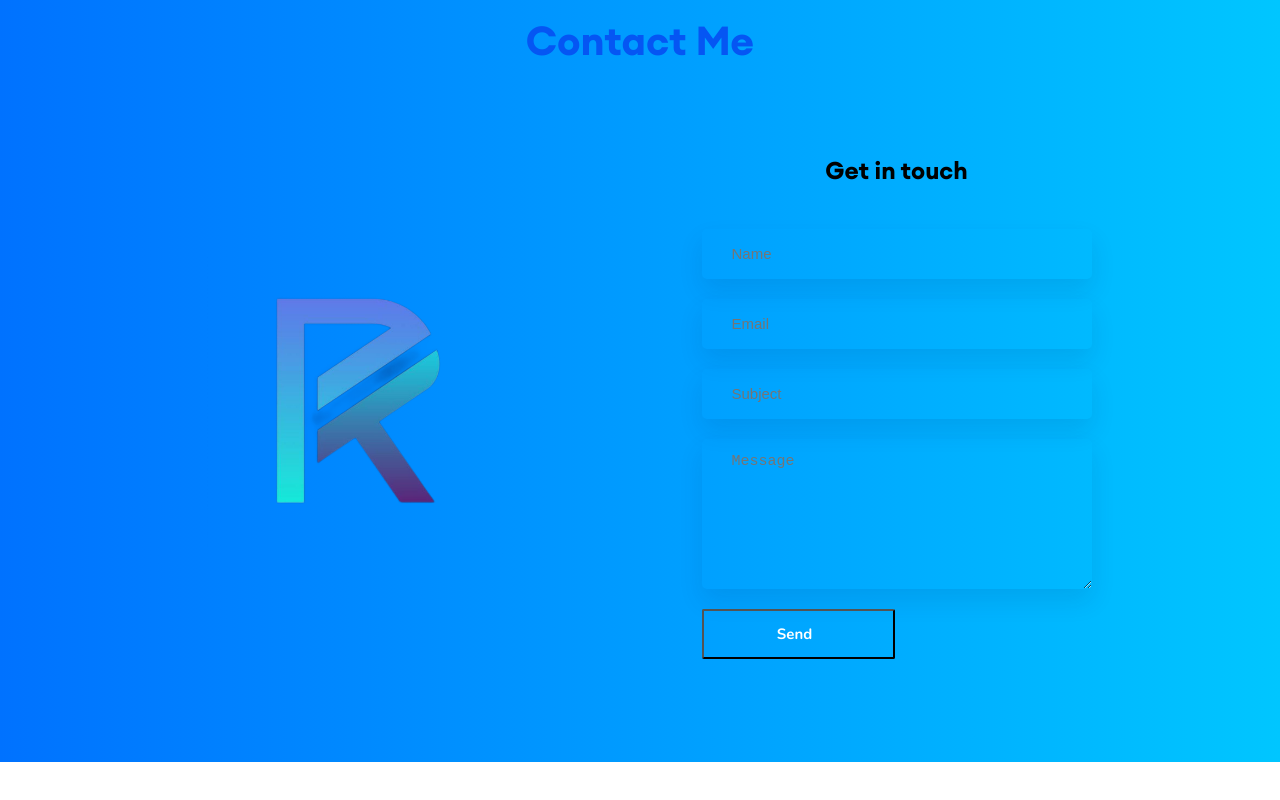
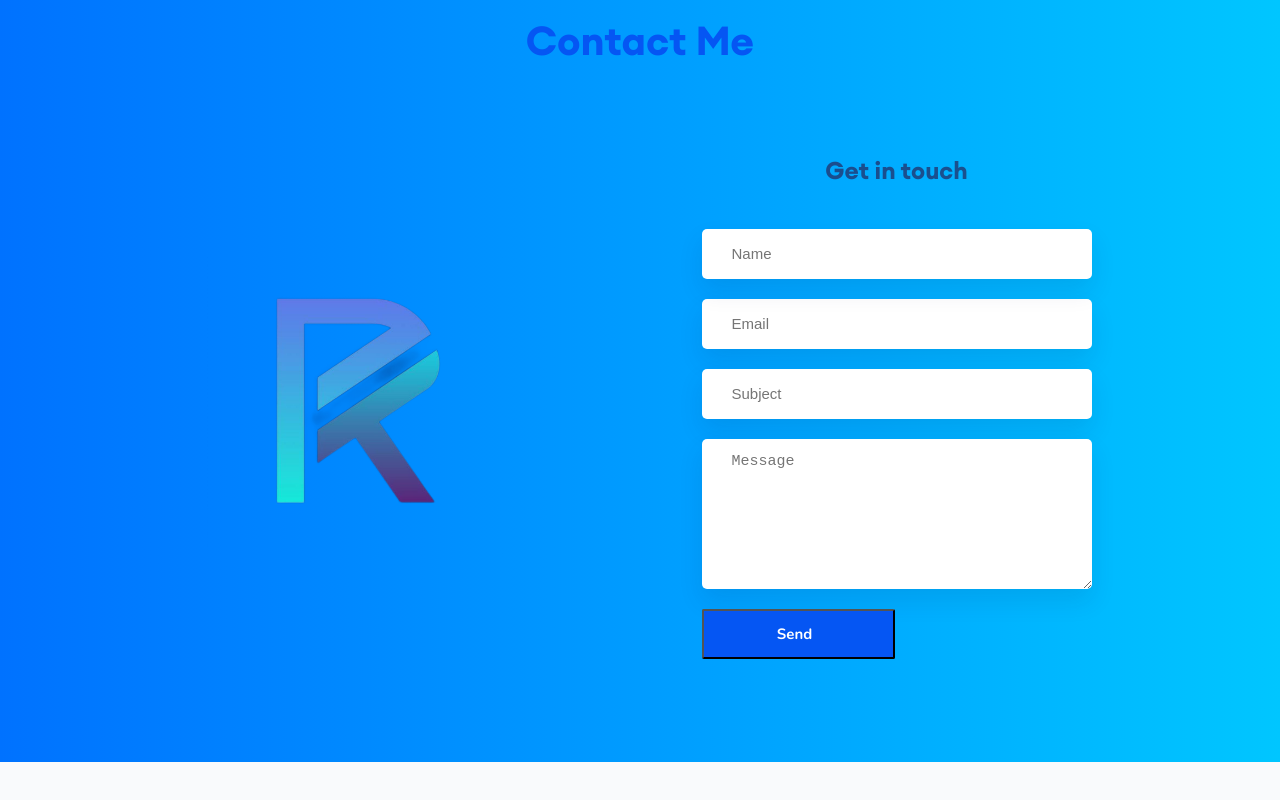
Before and after one commit to RivaanRanawat/portfolio-website, a React (Create React App) app: page /contact in a window 1280 px wide. Built offline with nearby package versions, Linux system fonts and the light colour scheme; a web font is replaced by a local one.

Commit message:
attempting 2 to fix theme issues

```diff
--- a/src/App.css
+++ b/src/App.css
@@ -18,7 +18,7 @@
   box-sizing: border-box;
 }
 
-html.light {
+html {
   /* background-color: #152136; */
   --lightModeBackgroundColor: #f9fafc;
   --lightModeTitleColor: #25265e;
@@ -42,23 +42,23 @@ html.light {
 
 @media (prefers-color-scheme: dark) {
   html.dark {
-    --lightModeBackgroundColor: #021F34;
+    --lightModeBackgroundColor: #021f34;
     --lightModeTitleColor: #fff;
     --lightModeSubtitleColor: #98c0c6;
     --iconColor: #fff;
     --insideIconColor: #e14eca;
-    --navBarColor: #021F34;
-    --cardColor: #01162A;
-    --commonBorder: #00AAF2;
-    --hoverColor: #00AAF2;
-    --btnColor: #00AAF2;
-    --aboutNames: #00AAF2;
+    --navBarColor: #021f34;
+    --cardColor: #01162a;
+    --commonBorder: #00aaf2;
+    --hoverColor: #00aaf2;
+    --btnColor: #00aaf2;
+    --aboutNames: #00aaf2;
     --cardFontColor: #98c0c6;
     --lightModeCardSubtitleColor: #fff;
-    --percentCardColor: #00AAF2;
-    --cardBorderColor: #00AAF2;
-    --contactBtnColor: #00AAF2;
-    --socialMediaIconBorderColor: #00AAF2;
+    --percentCardColor: #00aaf2;
+    --cardBorderColor: #00aaf2;
+    --contactBtnColor: #00aaf2;
+    --socialMediaIconBorderColor: #00aaf2;
     background-color: var(--lightModeBackgroundColor);
   }
 }
@@ -467,7 +467,7 @@ body {
     align-items: center;
     position: fixed;
     overflow: hidden;
-    color: #021F34;
+    color: #021f34;
     top: 0;
     left: 0;
   }
@@ -577,7 +577,7 @@ body {
 .jello-horizontal {
   -webkit-animation: jello-horizontal 0.9s both;
   animation: jello-horizontal 0.9s both;
-  color: var(--insideIconColor)
+  color: var(--insideIconColor);
 }
 
 .jello-horizontal1 {
@@ -864,7 +864,7 @@ textarea.input1 + .shadow-input1 {
   background: var(--cardColor);
   font-size: 15px;
   line-height: 1.5;
-  color: #00AAF2;
+  color: #00aaf2;
   box-shadow: 0px 12px 24px rgb(2 30 84 / 10%);
   border: none;
 }
--- a/src/components/DarkToggle.js
+++ b/src/components/DarkToggle.js
@@ -2,7 +2,6 @@ import React, { useState, useEffect } from "react";
 import { useMediaQuery } from "react-responsive";
 import Switch from "react-switch";
 const DARK_CLASS = "dark";
-const LIGHT_CLASS = "light";
 
 export const DarkToggle = () => {
   const systemPrefersDark = useMediaQuery(
@@ -19,11 +18,9 @@ export const DarkToggle = () => {
 
   useEffect(() => {
     if (isDark) {
-      document.documentElement.classList.remove(LIGHT_CLASS);
       document.documentElement.classList.add(DARK_CLASS);
     } else {
       document.documentElement.classList.remove(DARK_CLASS);
-      document.documentElement.classList.add(LIGHT_CLASS);
     }
   }, [isDark]);
 
```
